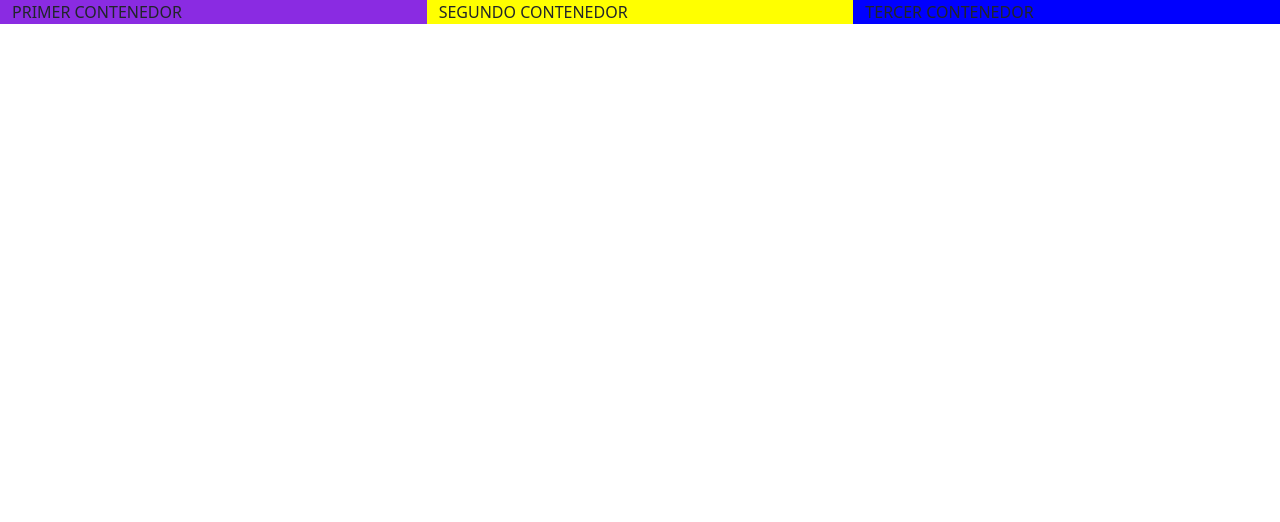
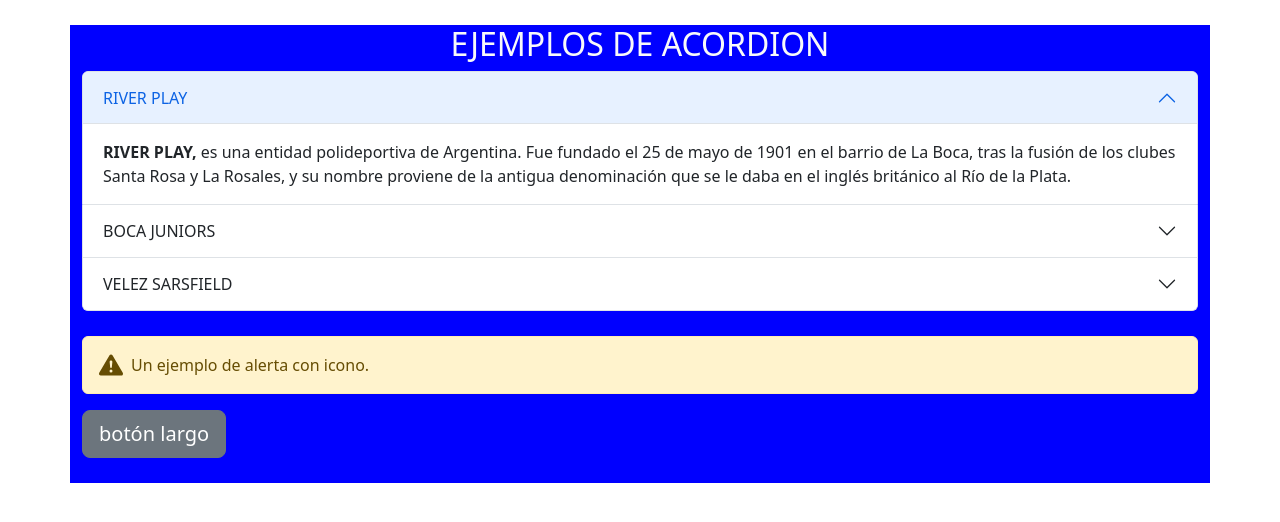
Before and after one commit to fullstackmarcelo/Modulo2D, a plain HTML site: page index.html in a window 1280 px wide. Drawn offline with nearby package versions, Linux system fonts and the light colour scheme.

Commit message:
Primeros componentes

```diff
--- a/index.html
+++ b/index.html
@@ -7,12 +7,65 @@
     <title>Document</title>
 </head>
 <body>
-    <div class="container-fluid" style="background-color: black;">
-        <div class="row">
-            <div class="col" style="background-color: blueviolet;">PRIMER CONTENEDOR</div>
-            <div class="col" style="background-color: yellow;">SEGUNDO CONTENEDOR</div>
-            <div class="col" style="background-color: blue;">TERCER CONTENEDOR</div>
+
+    <div class="container" style="background-color: blue; margin-top: 25px;">
+        <div class="text-center text-light">
+            <h2>EJEMPLOS DE ACORDION</h2>
         </div>
+        <div class="accordion" id="accordionExample">
+            <div class="accordion-item">
+              <h2 class="accordion-header">
+                <button class="accordion-button" type="button" data-bs-toggle="collapse" data-bs-target="#collapseOne" aria-expanded="true" aria-controls="collapseOne">
+                  RIVER PLAY
+                </button>
+              </h2>
+              <div id="collapseOne" class="accordion-collapse collapse show" data-bs-parent="#accordionExample">
+                <div class="accordion-body">
+                  <strong>RIVER PLAY,</strong> es una entidad polideportiva de Argentina. Fue fundado el 25 de mayo de 1901 en el barrio de La Boca, tras la fusión de los clubes Santa Rosa y La Rosales, y su nombre proviene de la antigua denominación que se le daba en el inglés británico al Río de la Plata.
+                </div>
+              </div>
+            </div>
+            <div class="accordion-item">
+              <h2 class="accordion-header">
+                <button class="accordion-button collapsed" type="button" data-bs-toggle="collapse" data-bs-target="#collapseTwo" aria-expanded="false" aria-controls="collapseTwo">
+                  BOCA JUNIORS
+                </button>
+              </h2>
+              <div id="collapseTwo" class="accordion-collapse collapse" data-bs-parent="#accordionExample">
+                <div class="accordion-body">
+                  <strong>BOCA JUNIORS,</strong> es una entidad deportiva argentina, con sede en el barrio de La Boca, Buenos Aires. Fue fundado el 3 de abril de 1905 por seis vecinos adolescentes hijos de italianos.
+                </div>
+              </div>
+            </div>
+            <div class="accordion-item">
+              <h2 class="accordion-header">
+                <button class="accordion-button collapsed" type="button" data-bs-toggle="collapse" data-bs-target="#collapseThree" aria-expanded="false" aria-controls="collapseThree">
+                  VELEZ SARSFIELD
+                </button>
+              </h2>
+              <div id="collapseThree" class="accordion-collapse collapse" data-bs-parent="#accordionExample">
+                <div class="accordion-body">
+                  <strong>VELEZ SARSFIELD, </strong> es una entidad deportiva de Argentina con sede en el barrio de Liniers, Buenos Aires. Fue fundado el 1 de enero de 1910 y su principal actividad es el fútbol masculino, cuyo primer equipo participa en la Primera División de Argentina.
+                </div>
+              </div>
+            </div>
+        </div>
+        <div style="margin-top: 25px; padding-bottom: 25px;">
+            <svg xmlns="http://www.w3.org/2000/svg" style="display: none;">
+                <symbol id="exclamation-triangle-fill" fill="currentColor" viewBox="0 0 16 16">
+                  <path d="M8.982 1.566a1.13 1.13 0 0 0-1.96 0L.165 13.233c-.457.778.091 1.767.98 1.767h13.713c.889 0 1.438-.99.98-1.767L8.982 1.566zM8 5c.535 0 .954.462.9.995l-.35 3.507a.552.552 0 0 1-1.1 0L7.1 5.995A.905.905 0 0 1 8 5zm.002 6a1 1 0 1 1 0 2 1 1 0 0 1 0-2z"/>
+                </symbol>
+              </svg>
+              <div class="alert alert-warning d-flex align-items-center" role="alert">
+                <svg class="bi flex-shrink-0 me-2" width="24" height="24" role="img" aria-label="Warning:"><use xlink:href="#exclamation-triangle-fill"/></svg>
+                <div>
+                  Un ejemplo de alerta con icono.
+                </div>
+              </div>
+              <button type="button" class="btn btn-secondary btn-lg">botón largo</button>
+        </div>
+
+
     </div>
 
 
```
